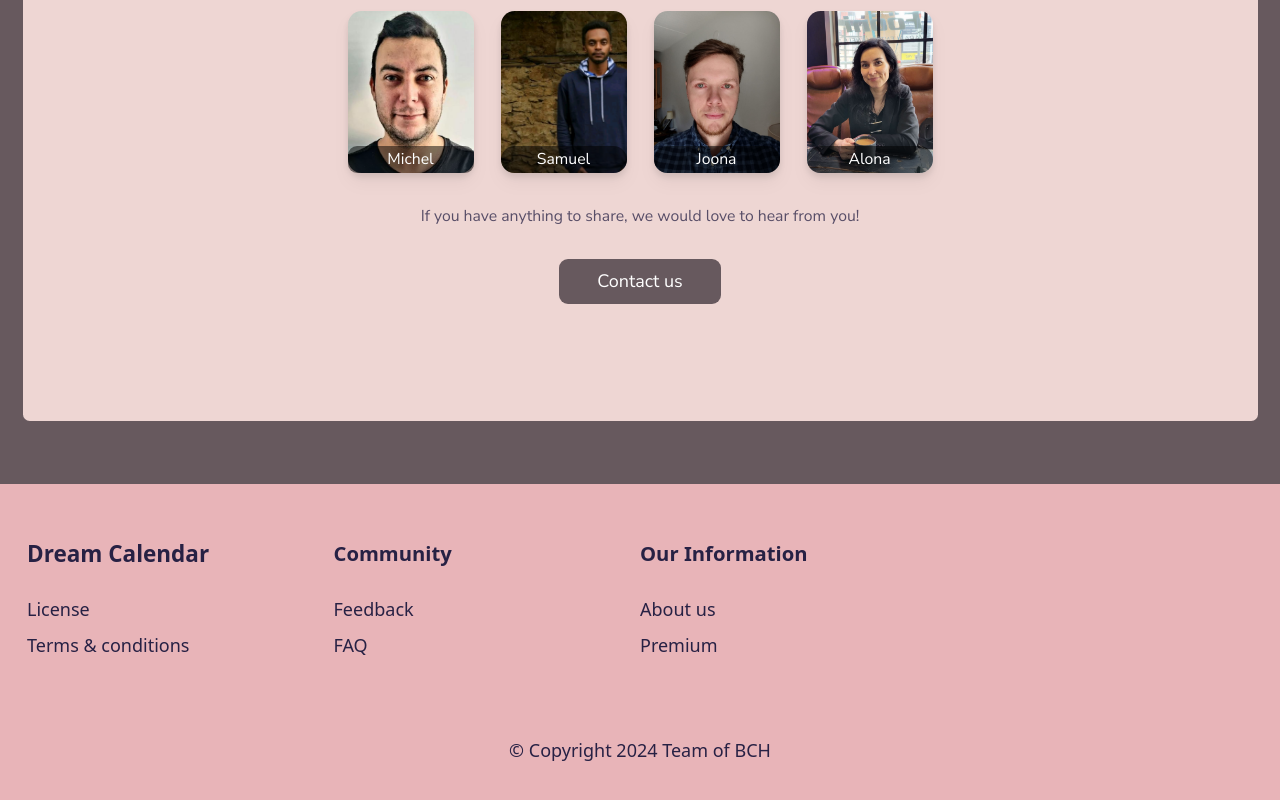
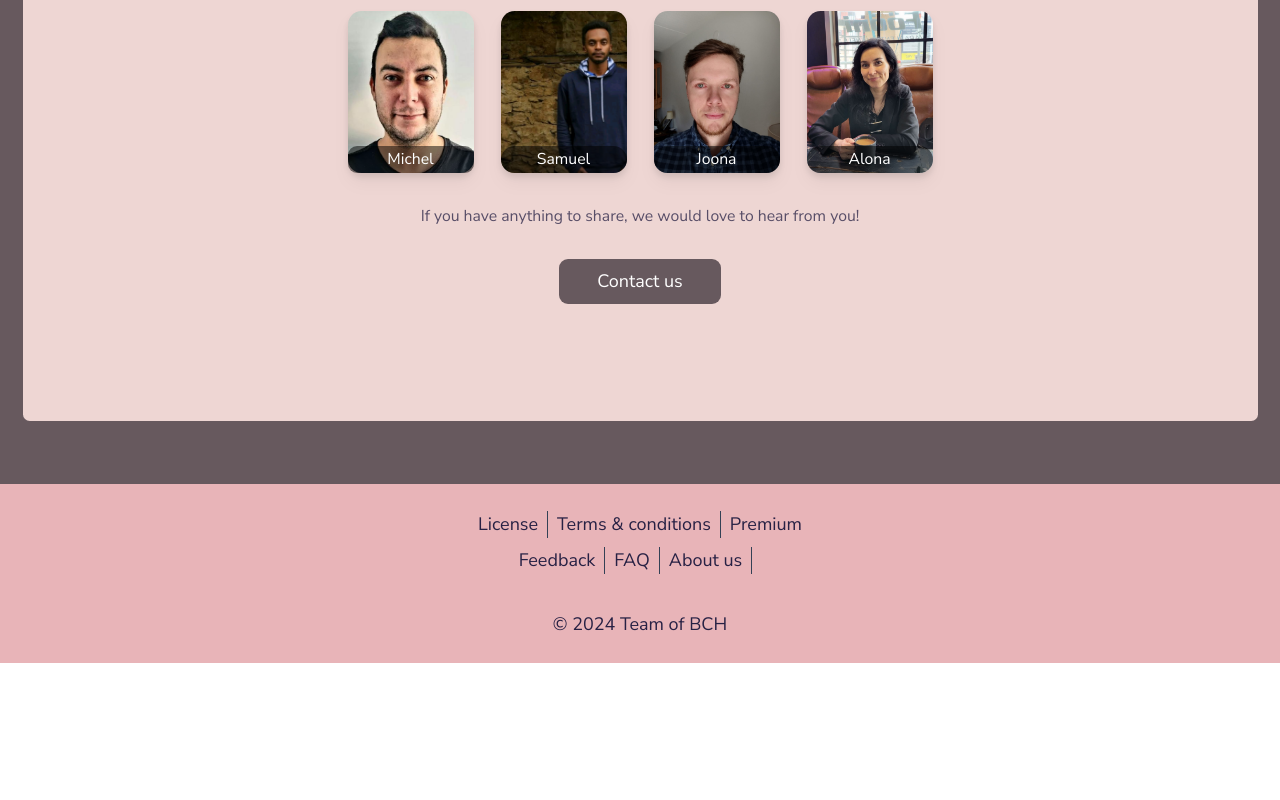
Before and after one commit to JoonAro/calendarMaker, a React (Vite) app: page / in a window 1280 px wide. Shown: the part 2233-3033 px from the top of the page. After the commit the page ends 2896 px from the top, so only its background shows below. Built offline with nearby package versions, Linux system fonts and the light colour scheme; no server answers.

Commit message:
Fix footer

```diff
--- a/src/components/Footer.jsx
+++ b/src/components/Footer.jsx
@@ -10,45 +10,24 @@ const Footer = () => {
 
   return (
 
-    <div className={`footer ${theme === 'dark' ? 'bg-smallBackground-dark' : 'bg-accentColor-light'} `}>
-      <div className="container mx-auto py-12 px-4 md:px-0">
-        <div className="grid grid-cols-1 md:grid-cols-2 lg:grid-cols-4">
-          <div>
-            <div className="header flex items-center">
-              <h3 className={`text-xl font-semibold mb-4 ${fontDark}`}>
-                Dream Calendar
-              </h3>
+    <div className={`footer ${theme === 'dark' ? 'bg-smallBackground-dark' : 'bg-accentColor-light'} font-sans`}>
+      <div className="flex flex-col justify-center items-center container mx-auto py-6 px-4 md:px-0">
+
+      <div className='flex flex-row'>
+    <Link to="/licence" className={`mb-2 ${whiteReplacement} ${fontDark} border-r border-slate-700 pr-2 mr-2`}>License</Link>
+    <Link to="/terms" className={`mb-2 ${whiteReplacement} ${fontDark} border-r border-slate-700 pr-2 mr-2`}>Terms & conditions</Link>
+    <Link to="/premium" className={`mb-2 ${whiteReplacement} ${fontDark}`}>Premium</Link>
+</div>
+
+<div className='flex flex-row'>
+            <Link to="/contact" className={`block mb-2 ${whiteReplacement} ${fontDark} border-r border-slate-700 pr-2 mr-2`}>Feedback</Link>
+            <Link to="/faq" className={`block mb-2 ${whiteReplacement} ${fontDark} border-r border-slate-700 pr-2 mr-2`}>FAQ</Link>
+            <Link to="/about" className={`block mb-2 ${whiteReplacement} ${fontDark} border-r border-slate-700 pr-2 mr-2`}>About us</Link>
             </div>
 
-            <Link to="/licence" className={`block mb-2 ${whiteReplacement} ${fontDark}`}>License</Link>
-            <Link to="/terms" className={`block mb-2 ${whiteReplacement} ${fontDark}`}>Terms & conditions</Link>
-          </div>
-          <div className="footer-item">
-            <h3 className={`text-lg font-semibold mb-4 ${fontDark}`}>
-              Community
-            </h3>
-            <Link to="/contact" className={`block mb-2 ${whiteReplacement} ${fontDark}`}>Feedback</Link>
-            <Link to="/faq" className={`block mb-2 ${whiteReplacement} ${fontDark}`}>FAQ</Link>
-          </div>
-
-          <div className="footer-item">
-            <h3 className={`text-lg font-semibold mb-4 ${fontDark}`}>
-              Our Information
-            </h3>
-            <Link to="/about" className={`block mb-2 ${whiteReplacement} ${fontDark}`}>About us</Link>
-            <Link to="/premium" className={`block mb-2 ${whiteReplacement} ${fontDark}`}>Premium</Link>
-          </div>
-          <div className="footer-item">
-
-
-            <Link to="/premium" className={`text-lg font-semibold mb-4f ${whiteReplacement} ${fontDark}`}> </Link>
-          </div>
-
-
-        </div>
-        <div className="flex justify-center items-center mt-16">
+        <div className="flex justify-center items-center mt-7">
           <h3 className={fontDark}>
-            © Copyright 2024 Team of BCH
+            © 2024 Team of BCH
           </h3>
         </div>
       </div>
```
